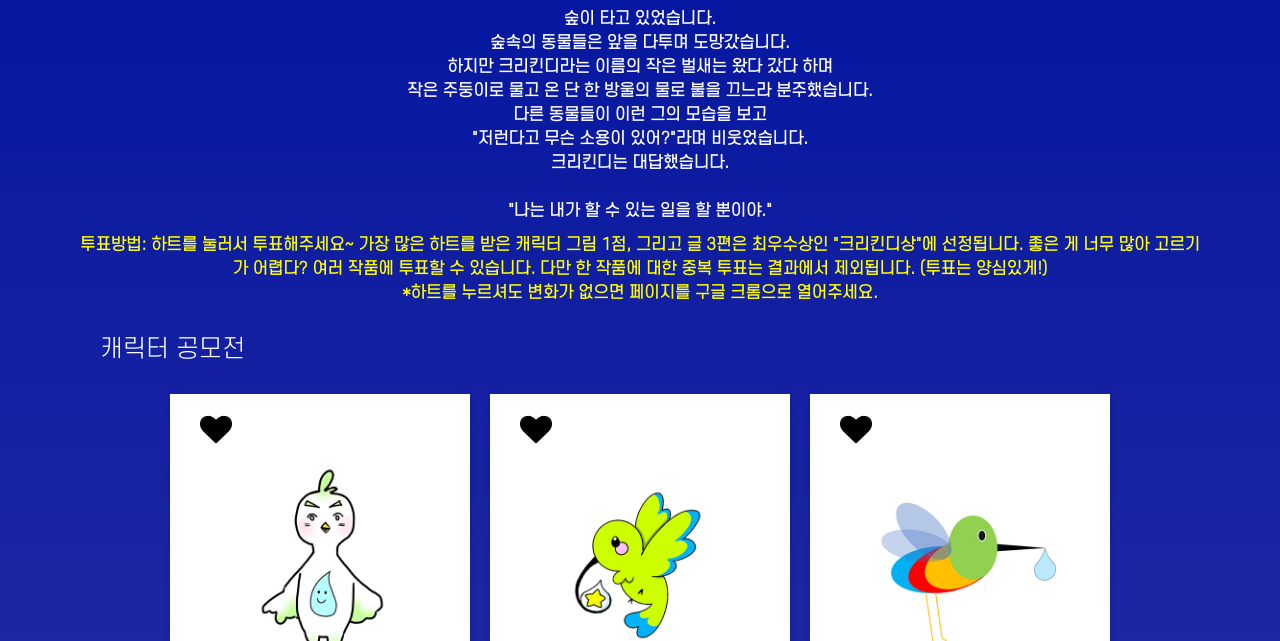
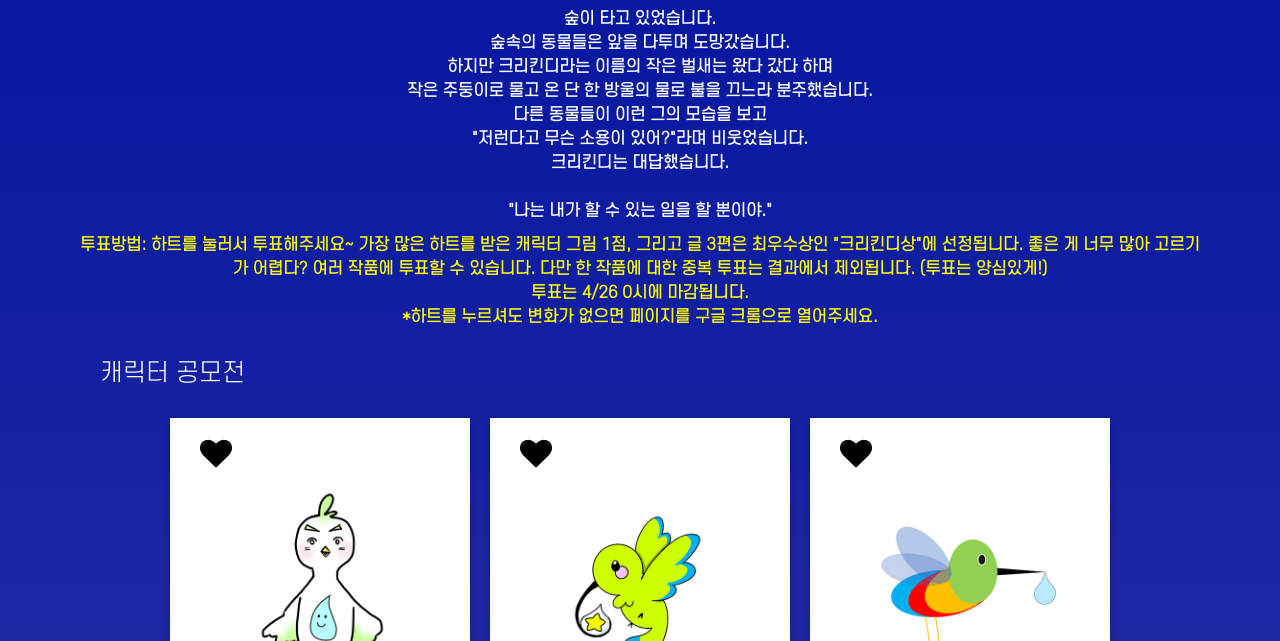
Before and after one commit to krkd-center/krkd-vote2020, a plain HTML site: page index.html in a window 1280 px wide. Shown: the part 159-800 px from the top of the page. Drawn offline with nearby package versions, Linux system fonts and the light colour scheme; no server answers.

Commit message:
Update index.html
add voting period

```diff
--- a/index.html
+++ b/index.html
@@ -47,7 +47,8 @@ height="0" width="0" style="display:none;visibility:hidden"></iframe></noscript>
     <h1 class="center">크리킨디센터 개관 기념 공모전 온라인 투표</h1>
     <h2 class="center">크리킨디센터의 두 번째 생일을 축하해주세요~</h2>
     <h4 class="krkdstory">숲이 타고 있었습니다.<br> 숲속의 동물들은 앞을 다투며 도망갔습니다.<br> 하지만 크리킨디라는 이름의 작은 벌새는 왔다 갔다 하며<br> 작은 주둥이로 물고 온 단 한 방울의 물로 불을 끄느라 분주했습니다.<br> 다른 동물들이 이런 그의 모습을 보고<br> "저런다고 무슨 소용이 있어?"라며 비웃었습니다.<br> 크리킨디는 대답했습니다.<br><br> "나는 내가 할 수 있는 일을 할 뿐이야."</h4>
-    <h4 class="krkdstory"><span style="color: yellow">투표방법: 하트를 눌러서 투표해주세요~ 가장 많은 하트를 받은 캐릭터 그림 1점, 그리고 글 3편은 최우수상인 "크리킨디상"에 선정됩니다. 좋은 게 너무 많아 고르기가 어렵다? 여러 작품에 투표할 수 있습니다. 다만 한 작품에 대한 중복 투표는 결과에서 제외됩니다. (투표는 양심있게!)<br>*하트를 누르셔도 변화가 없으면 페이지를 구글 크롬으로 열어주세요.</span></h4>
+    <h4 class="krkdstory"><span style="color: yellow">투표방법: 하트를 눌러서 투표해주세요~ 가장 많은 하트를 받은 캐릭터 그림 1점, 그리고 글 3편은 최우수상인 "크리킨디상"에 선정됩니다. 좋은 게 너무 많아 고르기가 어렵다? 여러 작품에 투표할 수 있습니다. 다만 한 작품에 대한 중복 투표는 결과에서 제외됩니다. (투표는 양심있게!)<br>투표는 4/26 0시에 마감됩니다.
+<br>*하트를 누르셔도 변화가 없으면 페이지를 구글 크롬으로 열어주세요.</span></h4>
     <!--image vote-->
     <h2 class="left">캐릭터 공모전</h2>
     <div class="image-container">
```
